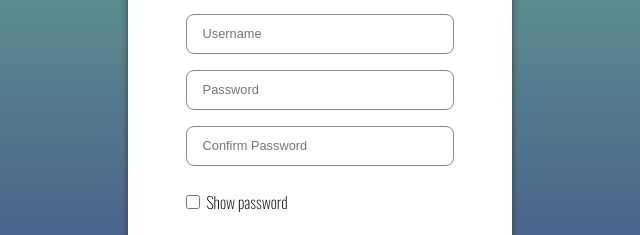
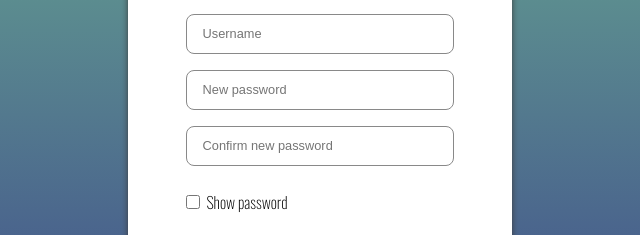
Before and after one commit to FernandoArtur/logger-system, a plain HTML site: page src/pages/recovery.html in a window 1280 px wide. Shown: the part 286-521 px from the top of the page, 320-960 px from the left. Drawn offline with nearby package versions, Linux system fonts and the light colour scheme.

Commit message:
Update recovery.html

```diff
--- a/src/pages/recovery.html
+++ b/src/pages/recovery.html
@@ -13,8 +13,8 @@
             <h2>Recovery</h2>
             <div class="container-inputs-login">
                 <input type="text" id="username-input" name="username" placeholder="Username" aria-label="username">
-                <input type="password" id="password-input" name="userPassword" placeholder="Password" aria-label="password">
-                <input type="password" id="password-confirm" name="userPasswordConfirm" placeholder="Confirm Password" aria-label="password">
+                <input type="password" id="password-input" name="userPassword" placeholder="New password" aria-label="password">
+                <input type="password" id="password-confirm" name="userPasswordConfirm" placeholder="Confirm new password" aria-label="password">
             </div>
             <div class="container-input-show">
                 <input type="checkbox" name="showCheckbox" id="checkbox-input">
```
